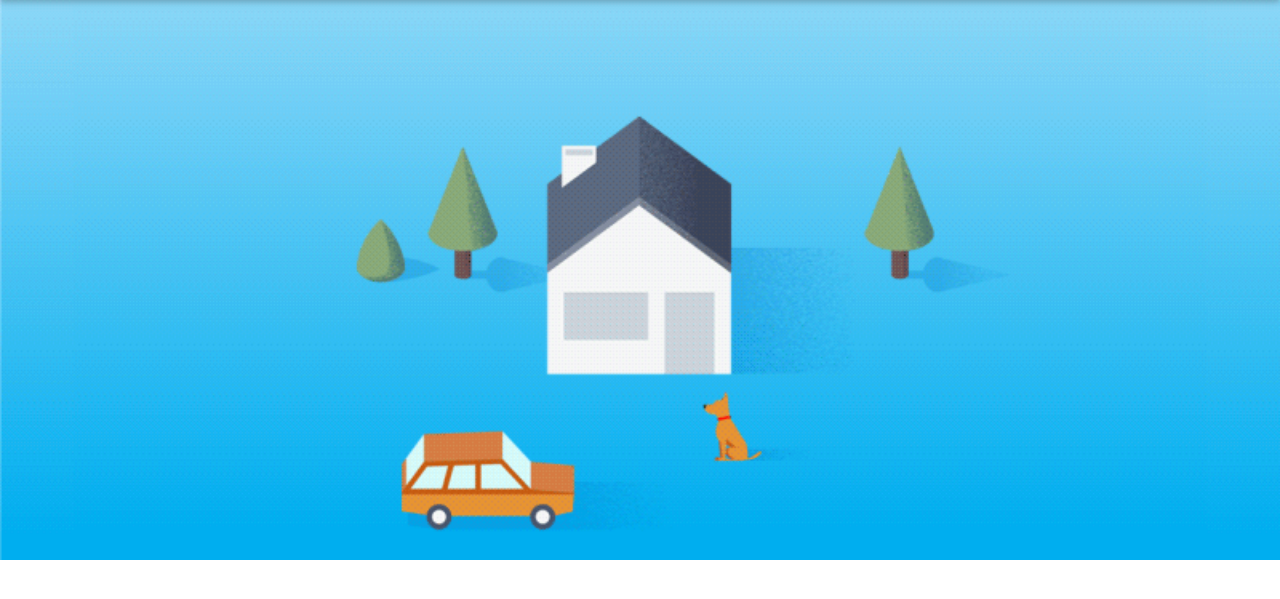
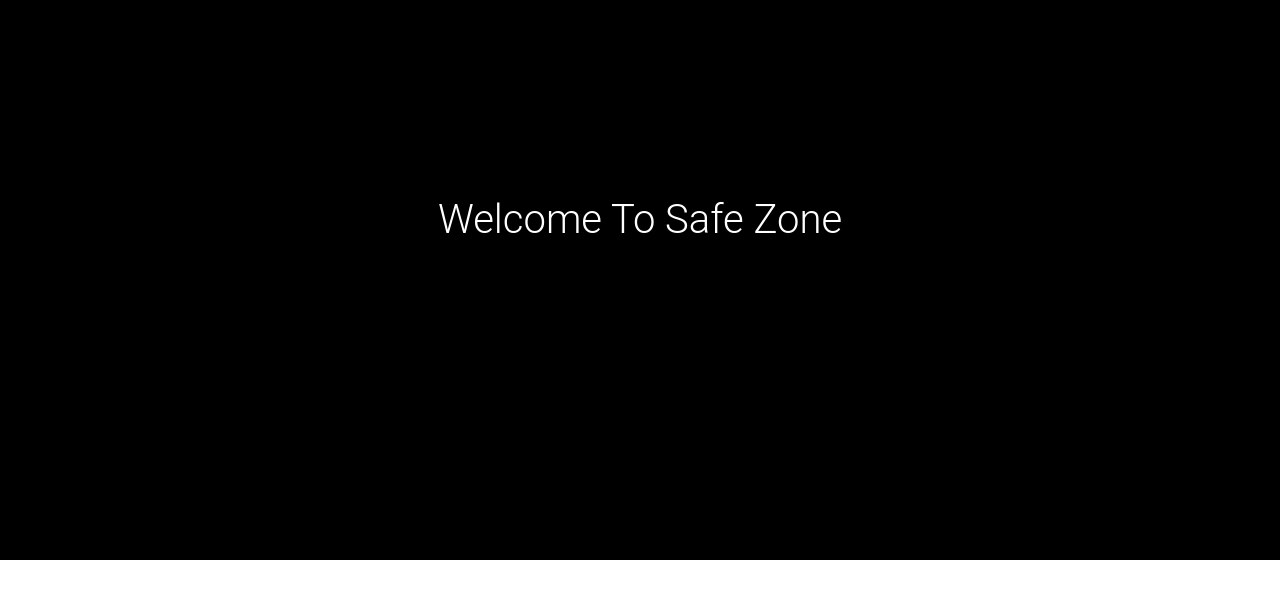
Before and after one commit to kiprotichdominic/Secure-Hood, a Django app: page / in a window 1280 px wide. Shown: the part 56-655 px from the top of the page. Run offline with Django 3.2, Linux system fonts and the light colour scheme; some libraries are stand-ins or nearby versions.

Commit message:
add text animation

```diff
--- a/static/css/master.css
+++ b/static/css/master.css
@@ -1,3 +1,8 @@
+@import url('https://fonts.googleapis.com/css?family=Lato&display=swap');
+body {
+    font-family: 'Lato', ;
+}
+canvas { width: 100%; height: 100% }
 .navbar {
     background-color: #7353af !important;
     font-size: bold !important;
@@ -9,5 +14,13 @@
 .myhero {
     height: 70vh;
     width: 100%;
-    background:url('../safe-zone-animation.gif') no-repeat center center/cover;
+    background-color: black;
+    color: white;
 }
+.mytext{
+    position: absolute;
+    top: 35vh;
+    left: 50%;
+    transform: translate(-50%,-50%);
+    font-weight: bold;
+}
--- a/templates/home/base.html
+++ b/templates/home/base.html
@@ -43,5 +43,8 @@
     ></script>
     <!-- MDB core JavaScript -->
     <script type="text/javascript" src="{% static 'js/mdb.min.js' %}"></script>
+    <script src="https://cdnjs.cloudflare.com/ajax/libs/gsap/3.1.1/gsap.min.js"></script>
+    <script async src="https://unpkg.com/typer-dot-js@0.1.0/typer.js"></script>
+    <script type="text/javascript" src="{% static 'js/main.js' %}"></script>
   </body>
 </html>
--- a/templates/home/hero.html
+++ b/templates/home/hero.html
@@ -1,3 +1,6 @@
 <div class="container-fluid myhero">
-
+<div class="mytext">
+    <h1>Welcome To Safe Zone</h1>
+    <h1><span class="typer" data-delay="150" data-words="We Care About You,,We Are There For You" data-colors="red,orange,blue"></span></h1>
 </div>
+</div>
```
Also changed, not shown: static/js/main.js (added).
